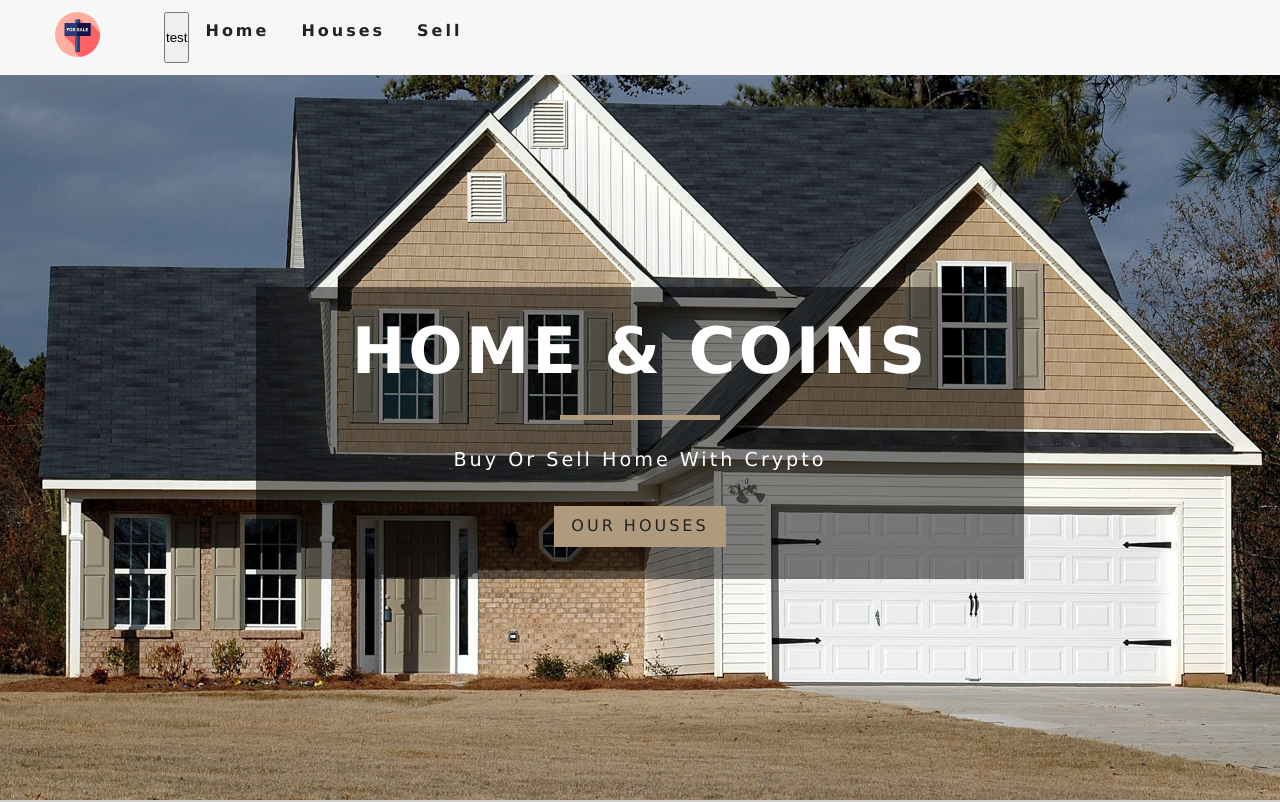
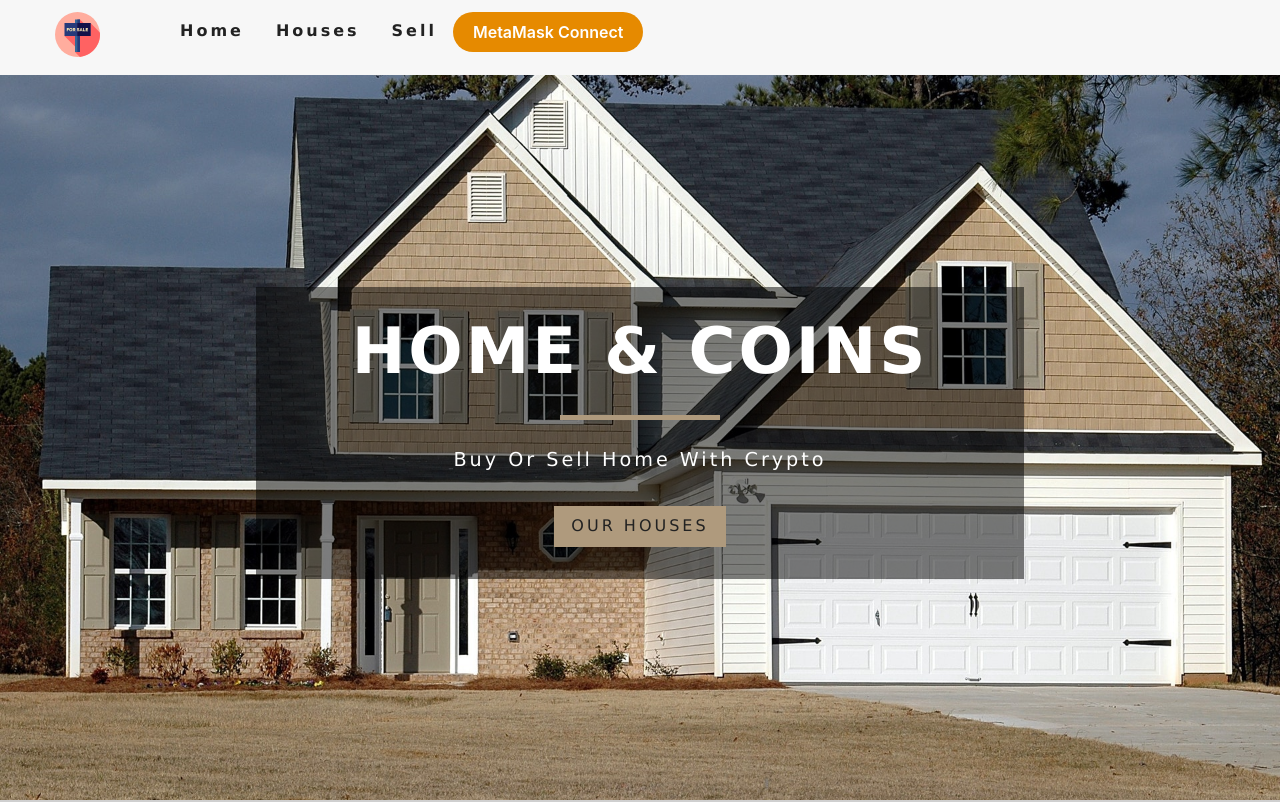
Before and after one commit to cindy-th-nguyen/HomeAndCoins, a React (Create React App) app in the folder homeandcoins/: page / in a window 1280 px wide. Shown: the top 802 px of the page. Built offline with nearby package versions, Linux system fonts and the light colour scheme.

Commit message:
[WEB-FRONT] : Style Metamask connect button

```diff
--- a/homeandcoins/src/App.css
+++ b/homeandcoins/src/App.css
@@ -225,6 +225,55 @@
   margin: 8px 0;
   box-sizing: border-box;
 }
+
+
+/* Connect */
+.connect-button {
+    align-items: center;
+    background-color: #E68A00;
+    border: 0;
+    border-radius: 100px;
+    box-sizing: border-box;
+    color: #ffffff;
+    cursor: pointer;
+    display: inline-flex;
+    font-family: -apple-system, system-ui, system-ui, "Segoe UI", Roboto, "Helvetica Neue", "Fira Sans", Ubuntu, Oxygen, "Oxygen Sans", Cantarell, "Droid Sans", "Apple Color Emoji", "Segoe UI Emoji", "Segoe UI Symbol", "Lucida Grande", Helvetica, Arial, sans-serif;
+    font-size: 16px;
+    font-weight: 600;
+    justify-content: center;
+    line-height: 20px;
+    max-width: 480px;
+    min-height: 40px;
+    min-width: 0px;
+    overflow: hidden;
+    padding: 0px;
+    padding-left: 20px;
+    padding-right: 20px;
+    text-align: center;
+    touch-action: manipulation;
+    transition: background-color 0.167s cubic-bezier(0.4, 0, 0.2, 1) 0s, box-shadow 0.167s cubic-bezier(0.4, 0, 0.2, 1) 0s, color 0.167s cubic-bezier(0.4, 0, 0.2, 1) 0s;
+    user-select: none;
+    -webkit-user-select: none;
+    vertical-align: middle;
+  }
+
+  .connect-button:hover,
+  .connect-button:focus {
+    background-color: #cc7a00;
+    color: #ffffff;
+  }
+
+  .connect-button:active {
+    background: #cc7a00;
+    color: rgb(255, 255, 255, .7);
+  }
+
+  .connect-button:disabled {
+    cursor: not-allowed;
+    background: rgba(0, 0, 0, .08);
+    color: rgba(0, 0, 0, .3);
+  }
+
 /* Title */
 .section-title {
   text-align: center;
--- a/homeandcoins/src/components/Navbar.js
+++ b/homeandcoins/src/components/Navbar.js
@@ -33,10 +33,6 @@
           <ul
             className={this.state.isOpen ? 'nav-links show-nav' : 'nav-links'}
           >
-            <button
-                type="button"
-                onClick={this.handleToggle}
-            >test</button>
             <li>
               <Link to="/">Home</Link>
             </li>
@@ -46,6 +42,11 @@
             <li>
               <Link to="/sell">Sell</Link>
             </li>
+            <li>
+            <button align="right" type="button" className="connect-button"
+                onClick={this.handleToggle}
+            >MetaMask Connect</button>
+            </li>
           </ul>
         </div>
       </nav>
```
Also changed, not shown: 1 other file (tests, documents, lock files or other folders).
